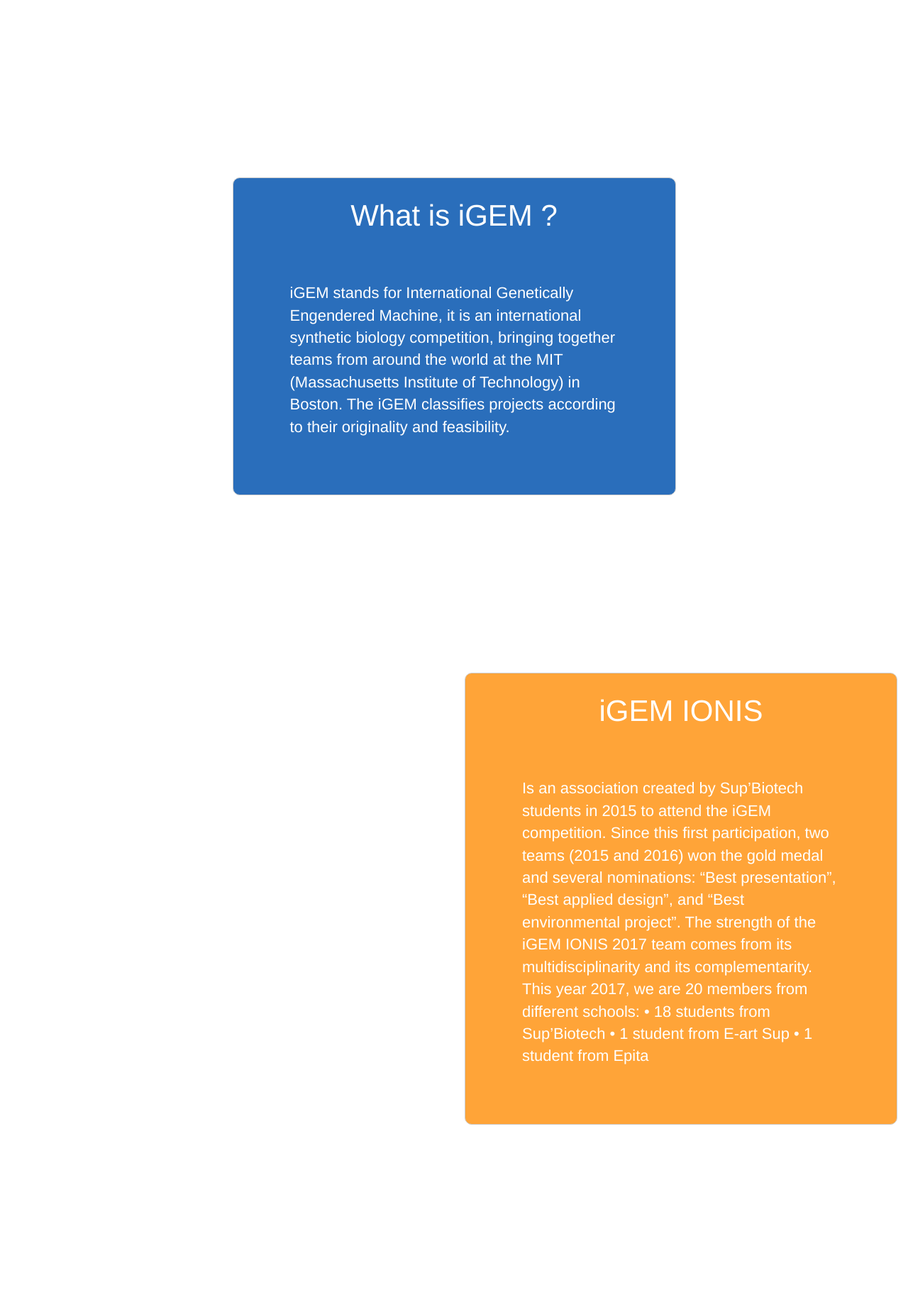
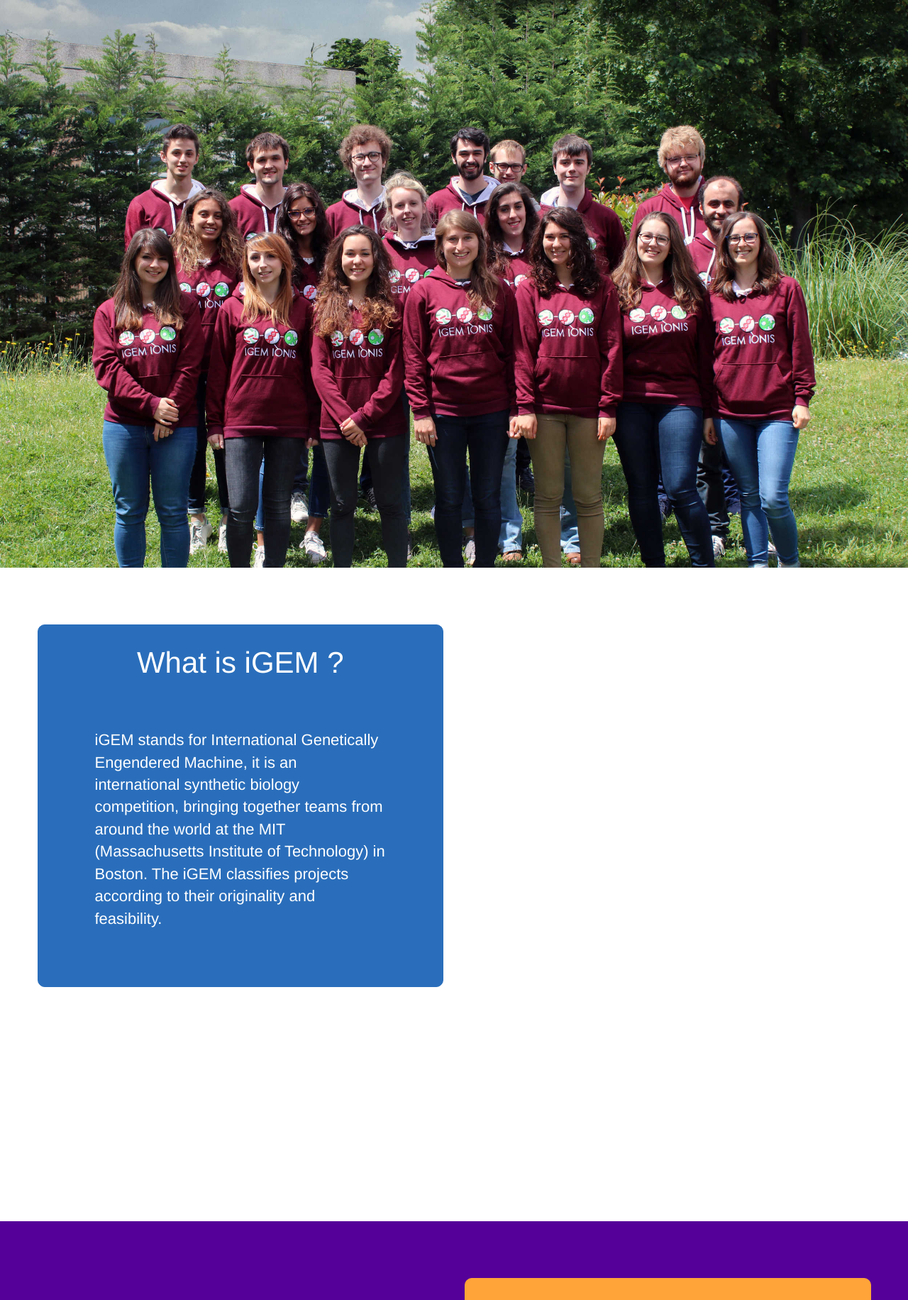
Before and after one commit to MrHugo/map-softer-shock, a PHP site: page / in a window 1280 px wide. Shown: the top 1832 px of the page at 71% size. Run offline with PHP 8.4, Linux system fonts and the light colour scheme.

Commit message:
add a header picture & style correction & remove the first buble logic

```diff
--- a/css/style.css
+++ b/css/style.css
@@ -1,17 +1,43 @@
+/* Random */
+
+html, body {
+  height: 100%;
+}
+
+h2 {
+  text-align: center;
+}
+
+
+/* Background */
+
+.img-header {
+    background-image: url("../pictures/ionis-paris-team.jpg");
+    height: 100%;
+    background-position: center;
+    background-repeat: no-repeat;
+    background-size: cover;
+}
+
+#ribbon2 {
+  background-color: #550099;
+}
+
+#ribbon5 {
+  background-color: #ff7b7b;
+}
+
+.ribbon {
+  margin-bottom: 250px;
+  padding: 80px 3%;
+}
+
 /* Nice animated bubbles */
-
-#bubble-first {
-  margin: 20% auto;
-  background-color: #2a6ebb;
-  width: 50%;
-}
 
 .bubble-pop {
   width: 100%;
 	height: auto;
-  margin-bottom: 250px;
   padding: 10px 20px;
-	border: 1px solid #ccc;
 	border-radius: 10px;
   color: #fff;
 }
@@ -26,22 +52,28 @@
 }
 
 .bubble-left {
+  border: 1px solid #2a6ebb;
   background-color: #2a6ebb;
 }
 
 .bubble-right {
+  border: 1px solid #ffa438;
   background-color: #ffa438;
 }
 
 /* Map */
 
-.map-container {
+.map-container h2 {
+  font-size: 42px;
+}
+
+.worldmap {
   position: relative;
   margin: 42px 0;
   border: 1px solid #ccc;
 }
 
-.map-container:after {
+.worldmap:after {
   background-image: url('../pictures/arrow-down.png');
   background-size: 60px auto;
   background-repeat: no-repeat;
@@ -53,7 +85,7 @@
   content:"";
 }
 
-.map-container:hover:after {
+.worldmap:hover:after {
   content: "make after: hoverable";
 }
 
@@ -119,12 +151,6 @@
 @keyframes fadeEffect {
     from {opacity: 0;}
     to {opacity: 1;}
-}
-
-/* Random */
-
-h2 {
-  text-align: center;
 }
 
 /* D3 tooltips */
--- a/index.html
+++ b/index.html
@@ -9,10 +9,13 @@
 </head>
 
 <body>
+  <div class="img-header"></div>
   <div class="container-fluid">
-    <div class="row">
+    <div class="bubbles-container row">
       <div class="col-md-12">
-        <div id="bubble-first" class="bubble-pop" data-aos="zoom-in" data-aos-offset="0" data-aos-easing="ease-in-sine" data-aos-duration="600">
+        <div id="ribbon1" class="ribbon row">
+          <div class="col-md-6">
+            <div class="bubble-pop bubble-left" data-aos="zoom-in" data-aos-offset="0" data-aos-easing="ease-in-sine" data-aos-duration="600">
               <h2>What is iGEM ?</h2>
               <div class="bubble-text">
                 <p>
@@ -24,13 +27,17 @@
               </div>
             </div>
           </div>
+          <div class="col-md-6">
+          </div>
+        </div>
+      </div>
       <div class="col-md-12">
-        <div class="row">
+        <div id="ribbon2" class="ribbon row">
           <div class="col-md-6">
 
           </div>
           <div class="col-md-6">
-            <div class="bubble-pop bubble-right" data-aos="zoom-in" data-aos-offset="0" data-aos-easing="ease-in-sine" data-aos-duration="600">
+            <div class="bubble-pop bubble-right" data-aos="zoom-in" data-aos-offset="50" data-aos-easing="ease-in-sine" data-aos-duration="600">
               <h2>iGEM IONIS</h2>
               <div class="bubble-text">
                 <p>
@@ -50,9 +57,9 @@
         </div>
       </div>
       <div class="col-md-12">
-        <div class="row">
+        <div id="ribbon3" class="ribbon row">
           <div class="col-md-6">
-            <div class="bubble-pop bubble-left" data-aos="zoom-in" data-aos-offset="0" data-aos-easing="ease-in-sine" data-aos-duration="600">
+            <div class="bubble-pop bubble-left" data-aos="zoom-in" data-aos-offset="50" data-aos-easing="ease-in-sine" data-aos-duration="600">
               <h2>What is SOFTER SHOCK ?</h2>
               <div class="bubble-text">
                 <p>
@@ -73,12 +80,12 @@
         </div>
       </div>
       <div class="col-md-12">
-        <div class="row">
+        <div id="ribbon4" class="ribbon row">
           <div class="col-md-6">
 
           </div>
           <div class="col-md-6">
-            <div class="bubble-pop bubble-right" data-aos="zoom-in" data-aos-offset="0" data-aos-easing="ease-in-sine" data-aos-duration="600">
+            <div class="bubble-pop bubble-right" data-aos="zoom-in" data-aos-offset="50" data-aos-easing="ease-in-sine" data-aos-duration="600">
               <h2>What is Human Practises</h2>
               <div class="bubble-text">
                 <p>
@@ -94,9 +101,9 @@
         </div>
       </div>
       <div class="col-md-12">
-        <div class="row">
+        <div id="ribbon5" class="ribbon row">
           <div class="col-md-6">
-            <div class="bubble-pop bubble-left" data-aos="zoom-in" data-aos-offset="0" data-aos-easing="ease-in-sine" data-aos-duration="600">
+            <div class="bubble-pop bubble-left" data-aos="zoom-in" data-aos-offset="50" data-aos-easing="ease-in-sine" data-aos-duration="600">
               <h2>Why is the map so important to us ?</h2>
               <div class="bubble-text">
                 <p>
@@ -122,8 +129,10 @@
     </div>
 
     <div class="col-md-12">
+      <div class="map-container">
         <h2>Map</h2>
-      <div class="map-container"></div>
+        <div class="worldmap"></div>
+      </div>
 
       <!-- Generate all this shit dynamically in the future with a tabs array<string> -->
       <div class="tabs-container row">
--- a/js/map.js
+++ b/js/map.js
@@ -17,7 +17,7 @@
 .range(["rgb(247,251,255)", "rgb(222,235,247)", "rgb(198,219,239)", "rgb(158,202,225)", "rgb(107,174,214)", "rgb(66,146,198)","rgb(33,113,181)","rgb(8,81,156)","rgb(8,48,107)","rgb(3,19,43)"]);
 
 
-var svg = d3.select(".map-container")
+var svg = d3.select(".worldmap")
 .append("svg")
 .attr("viewBox", "0 0 960 500")
 .attr("preserveAspectRatio", "xMidYMid meet")
```
Also changed, not shown: pictures/ionis-paris-logo.gif (added), pictures/ionis-paris-softer-shock-logo.png (added), pictures/ionis-paris-team.jpg (added). Lines whose indentation alone changed are shown as unchanged.
